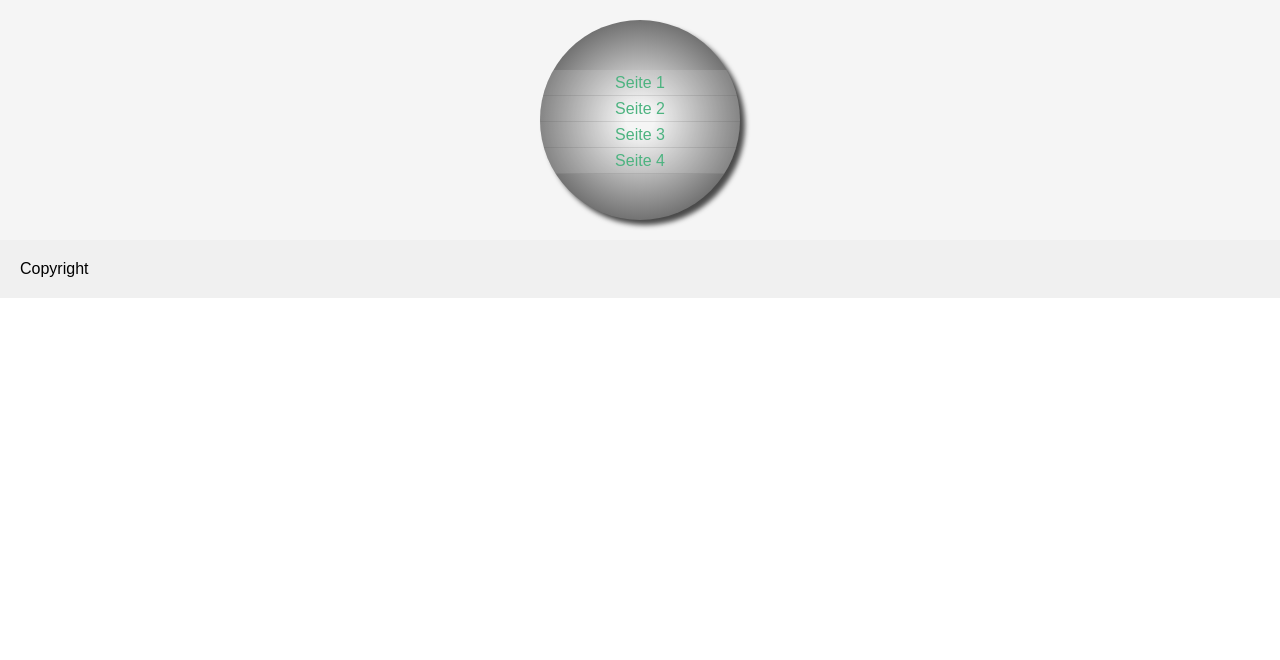
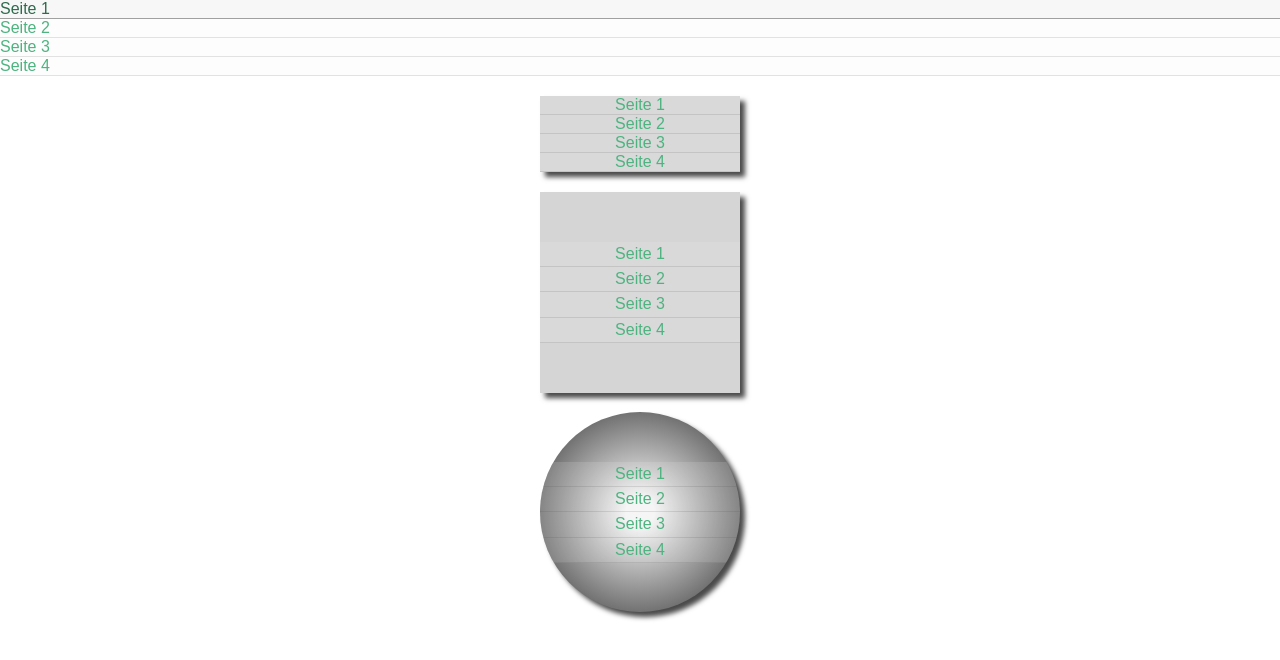
Before and after one commit to danielhartig/css-snippets, a website: page src/index.html in a window 1280 px wide. Drawn offline with nearby package versions, Linux system fonts and the light colour scheme; files that its build step writes are made by us from their sources.

Commit message:
Styles for different menus

```diff
--- a/package.json
+++ b/package.json
@@ -7,6 +7,7 @@
   "devDependencies": {
     "browser-sync": "^2.18.13",
     "gulp": "^3.9.1",
+    "gulp-autoprefixer": "^4.0.0",
     "gulp-sass": "^3.1.0",
     "gulp-sourcemaps": "^2.6.0"
   }
--- a/src/index.html
+++ b/src/index.html
@@ -7,21 +7,71 @@
     <link rel="stylesheet" type="text/css" href="css/style.css" />
 </head>
 <body>
-    <header>
+    <section>
         <nav>
-            <ul>
-                <li><a href="#">Seite 1</a></li>
-                <li><a href="#">Seite 2</a></li>
-                <li><a href="#">Seite 3</a></li>
-                <li><a href="#">Seite 4</a></li>
+            <ul class="menu-list">
+                <li class="menu-list-item">
+                    <a href="#">Seite 1</a>
+                </li>
+                <li class="menu-list-item">
+                    <a href="#">Seite 2</a>
+                </li>
+                <li class="menu-list-item">
+                    <a href="#">Seite 3</a>
+                </li>
+                <li class="menu-list-item">
+                    <a href="#">Seite 4</a>
+                </li>
             </ul>
         </nav>
-    </header>
-    <section>
-
+        <nav class="centered-shadow-menu">
+            <ul class="menu-list">
+                <li class="menu-list-item">
+                    <a href="#">Seite 1</a>
+                </li>
+                <li class="menu-list-item">
+                    <a href="#">Seite 2</a>
+                </li>
+                <li class="menu-list-item">
+                    <a href="#">Seite 3</a>
+                </li>
+                <li class="menu-list-item">
+                    <a href="#">Seite 4</a>
+                </li>
+            </ul>
+        </nav>
+        <nav class="square-menu">
+            <ul class="menu-list">
+                <li class="menu-list-item">
+                    <a href="#">Seite 1</a>
+                </li>
+                <li class="menu-list-item">
+                    <a href="#">Seite 2</a>
+                </li>
+                <li class="menu-list-item">
+                    <a href="#">Seite 3</a>
+                </li>
+                <li class="menu-list-item">
+                    <a href="#">Seite 4</a>
+                </li>
+            </ul>
+        </nav>
+        <nav class="globe-menu">
+            <ul class="menu-list">
+                <li class="menu-list-item">
+                    <a href="#">Seite 1</a>
+                </li>
+                <li class="menu-list-item">
+                    <a href="#">Seite 2</a>
+                </li>
+                <li class="menu-list-item">
+                    <a href="#">Seite 3</a>
+                </li>
+                <li class="menu-list-item">
+                    <a href="#">Seite 4</a>
+                </li>
+            </ul>
+        </nav>
     </section>
-    <footer>
-        Copyright
-    </footer>
 </body>
 </html>
--- a/src/sass/_variables.scss
+++ b/src/sass/_variables.scss
@@ -19,3 +19,5 @@ $padding-small: 5px;
 $padding-medium: 10px;
 $padding-large: 20px;
 $padding-max: 50px;
+
+$nav-size: 200px;
--- /dev/null
+++ b/src/sass/partials/_links.scss
@@ -0,0 +1,4 @@
+a {
+    @extend %default-link;
+    transition: color 1s;
+}
--- a/src/sass/_reset.scss
+++ b/src/sass/partials/_reset.scss
@@ -13,3 +13,7 @@ ul {
     list-style: none;
     text-align: center;
 }
+li > a {
+    display: block;
+    text-align: left;
+}
--- /dev/null
+++ b/src/sass/partials/navigation/_nav.scss
@@ -0,0 +1,30 @@
+.centered-shadow-menu {
+    margin: $padding-large auto;
+    width: $nav-size;
+    .menu-list {
+        background: $color-mono-light;
+        box-shadow: 5px 5px 5px $color-mono-darker;
+        &-item a {
+            text-align: center;
+        }
+    }
+}
+.square-menu {
+    @extend .centered-shadow-menu;
+    @include square($nav-size);
+    .menu-list {
+        padding: $nav-size/4 0;
+        &-item {
+            line-height: $nav-size/8 - 0.8px;
+        }
+    }
+}
+.globe-menu {
+    @extend .square-menu;
+    .menu-list {
+        @include globe($nav-size);
+    }
+}
+.menu-list-item {
+    @include transparent-menu-item;
+}
--- /dev/null
+++ b/src/sass/silent/_text.scss
@@ -0,0 +1,7 @@
+%default-link {
+    color: $color-accent-primary-default;
+    text-decoration: none;
+    &:hover {
+        color: $color-accent-primary-darker;
+    }
+}
--- a/src/sass/style.scss
+++ b/src/sass/style.scss
@@ -1,32 +1,16 @@
+// Configuration
 @import 'variables';
-@import 'mixins';
-@import 'reset';
-@import 'pagelayout';
 
-a {
-    color: $color-accent-primary-default;
-    text-decoration: none;
-    transition: color 1s;
-    &:hover {
-        color: $color-accent-primary-darker;
-    }
-}
+// Modules
+@import 'modules/mixins';
+@import 'modules/functions';
 
-nav {
-    $nav-size: 200px;
+// Silents
+@import 'silent/text';
 
-    @include square($nav-size);
-    margin: 0 auto;
-    ul {
-        @include globe($nav-size);
-        box-shadow: 5px 5px 5px $color-mono-darker;
-        padding: $nav-size/4 0;
-    }
-    li {
-        @include transparent-menu-item;
-        line-height: $nav-size/8;
-        a {
-            display: block;
-        }
-    }
-}
+// Partials
+@import 'partials/reset';
+@import 'partials/pagelayout';
+@import 'partials/links';
+@import 'partials/navigation/nav';
+@import 'partials/navigation/globe-menu';
```
Also changed, not shown: gulpfile.js (+10 -5 lines), src/sass/modules/_functions.scss (added), src/sass/modules/_mixins.scss (renamed from src/sass/_mixins.scss), src/sass/partials/_pagelayout.scss (renamed from src/sass/_pagelayout.scss), src/sass/partials/navigation/_globe-menu.scss (added).
